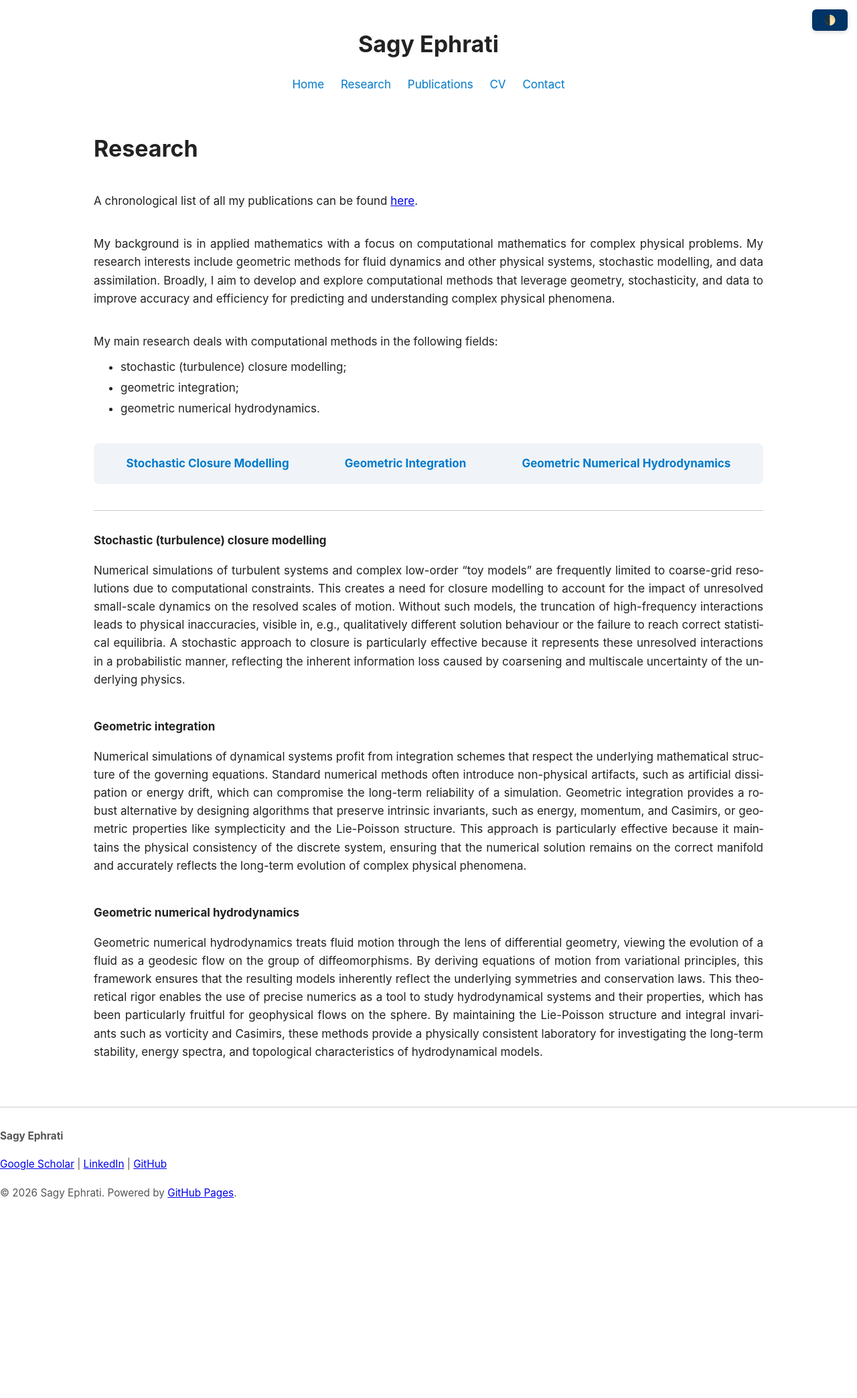
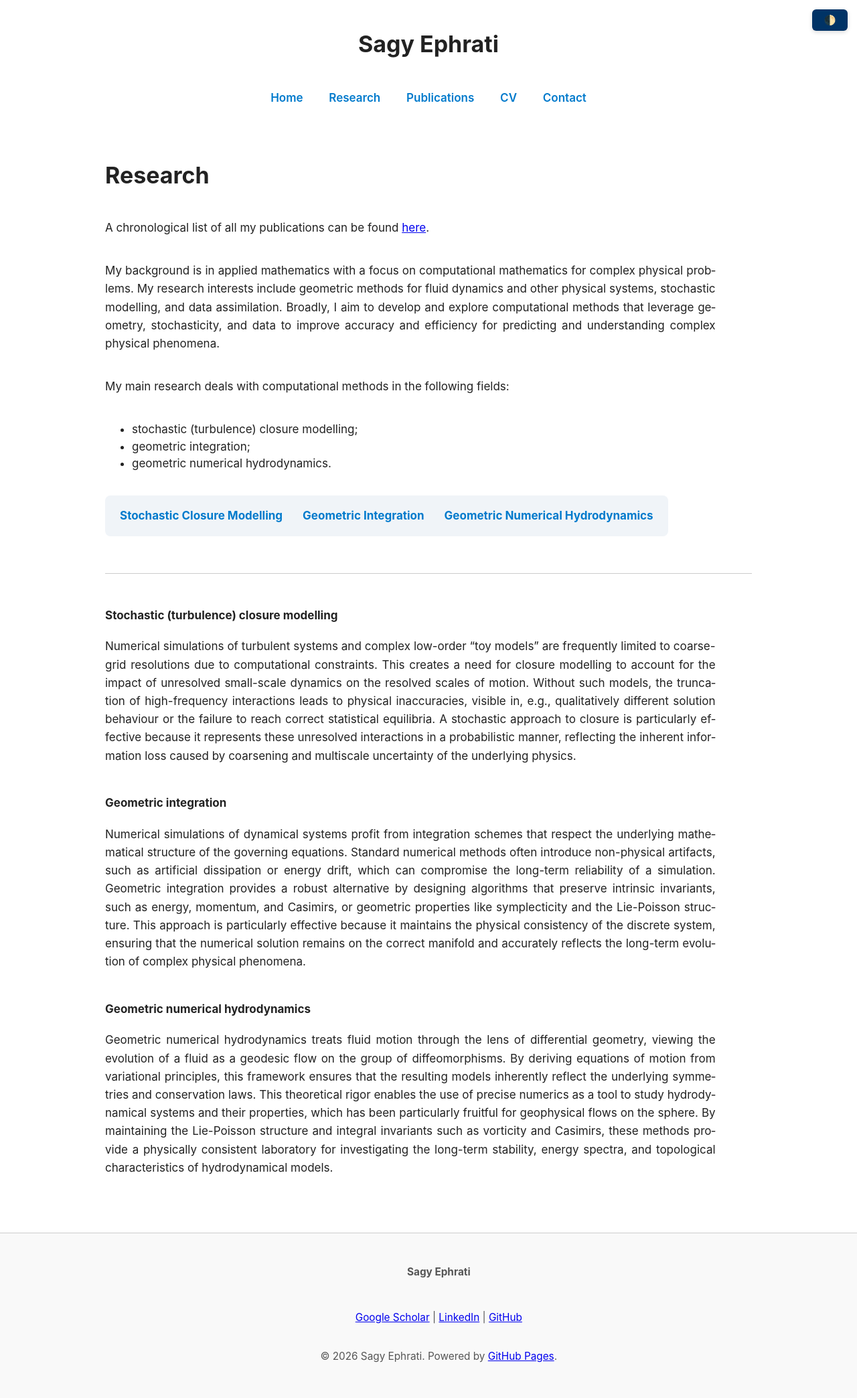
Before and after one commit to sagye/sagye.github.io, a Jekyll site: the page built from research.md, in a window 1280 px wide. Shown: the whole page at 67% size. Built offline with Jekyll 4.4.1, drawn with Linux system fonts in a browser that asks for light colours; before the commit the page ends 1795 px from its top, so only the background shows below that.

Commit message:
Update
Bug fix

```diff
--- a/assets/style.css
+++ b/assets/style.css
@@ -1,22 +1,50 @@
+/* --- 1. General Fixes --- */
 html, body {
   height: 100%;
   margin: 0;
 }
 
-<html lang="en">
+nav {
+  margin-top: 20px;
+  margin-bottom: 20px;
+}
 
-<!-- body {
-  font-family: Georgia, serif;
-  display: flex;
-  flex-direction: column;
-} -->
+nav a {
+  /* Increase the space between links */
+  margin: 0 5px;
 
+  /* Add padding to make them feel like buttons/tabs */
+  padding: 8px 12px;
+
+  text-decoration: none;
+  color: #007acc;
+  font-weight: 600; /* Makes them look more like menu items */
+
+  /* Smooth transition for hover effects */
+  transition: all 0.2s ease-in-out;
+  border-radius: 6px;
+}
+
+/* Add a subtle hover effect to make them feel interactive */
+nav a:hover {
+  background-color: #f0f4f8;
+  color: #0056b3;
+}
+
+/* Dark mode adjustment for the hover effect */
+body.dark-mode nav a:hover {
+  background-color: #2c2c2c;
+  color: #80b3ff;
+}
+
+/* Corrected comment syntax for CSS */
 body {
-  /* 'Inter' or 'Helvetica' look very clean and modern */
   font-family: -apple-system, BlinkMacSystemFont, "Segoe UI", Roboto, Helvetica, Arial, sans-serif;
   font-size: 17px;
   line-height: 1.5;
   color: #222;
+  display: flex;
+  flex-direction: column;
 }
 
 .page-container {
@@ -26,35 +54,70 @@ body {
   max-width: 1000px;
   margin: auto;
   padding: 1em;
+  box-sizing: border-box;
 }
 
 main {
   flex: 1;
 }
 
+/* --- 2. Header & Footer Centering --- */
 header, footer {
   text-align: center;
+  width: 100%;
 }
 
-nav a {
-  margin: 0 10px;
-  text-decoration: none;
-  color: #007acc;
+/* This ensures paragraphs inside the footer don't justify or stick to the left */
+footer p {
+  text-align: center !important;
+  margin-left: auto;
+  margin-right: auto;
+  max-width: 100%; /* Allows the footer text to use the full width to stay centered */
+}
+
+.footer-grid {
+  display: flex;
+  flex-direction: column; /* Stacks the two sections for a cleaner centered look */
+  align-items: center;
+  gap: 10px;
+  margin-bottom: 1em;
 }
 
 footer {
   font-size: 0.9em;
   color: #555;
-  margin-top: 2em;
-  padding-top: 1em;
+  margin-top: 3em;
+  padding: 2em 1em;
   border-top: 1px solid #ccc;
+  background-color: #f9f9f9; /* Light background for the footer area */
 }
+
+/* --- 3. Content Alignment --- */
+p {
+  text-align: justify;
+  text-justify: inter-word;
+  hyphens: auto;
+  line-height: 1.6;
+  margin-bottom: 1.2em;
+  max-width: 85ch;
+  /* Centering the paragraph blocks themselves if they are narrower than the container */
+  margin-left: 0;
+  margin-right: auto;
+}
+
+/* Ensure the title (h1) and nav are centered */
+header h1, nav {
+  text-align: center;
+}
+
+/* --- 4. Rest of your existing styles --- */
 
 .bio-container {
   display: flex;
   align-items: flex-start;
-  gap: 20px;
+  gap: 30px;
   margin-top: 20px;
+  text-align: left;
 }
 
 .bio-text {
@@ -63,54 +126,21 @@ footer {
 
 .bio-image {
   flex: 1;
-  max-width: 300px;
+  max-width: 280px;
   border-radius: 8px;
-  box-shadow: 0 2px 8px rgba(0,0,0,0.2);
+  box-shadow: 0 4px 12px rgba(0,0,0,0.15);
   object-fit: cover;
 }
 
-body.dark-mode {
-  background-color: #121212;
-  color: #e0e0e0;
-}
-
-.dark-mode a {
-  color: #80b3ff;
-}
-
-.dark-mode .card, .dark-mode header, .dark-mode footer {
-  background-color: #121212;
-  border-color: #333;
-}
-
-/* optional tweaks */
-.dark-mode button {
-  background-color: #333;
-  color: #e0e0e0;
-}
-
-/* Optional: fix links inside them */
-body.dark-mode header a,
-body.dark-mode footer a {
-  color: #80b3ff;
-}
-
-/* Optional: fix hover states */
-body.dark-mode header a:hover,
-body.dark-mode footer a:hover {
-  color: #ffffff;
-}
-
-/* Navigation bar at the top of publications */
 /* Navigation bar at the top of publications */
 .pub-nav {
-  background: #f0f4f8;        /* Light blue-grey background */
+  background: #f0f4f8;
   padding: 12px;
   border-radius: 8px;
   margin-bottom: 30px;
   display: flex;
   justify-content: space-around;
-  flex-wrap: wrap;             /* Ensures it doesn't break on mobile */
+  flex-wrap: wrap;
   gap: 10px;
 }
 
@@ -119,130 +149,43 @@ body.dark-mode footer a:hover {
   font-weight: bold;
   color: #007acc;
   padding: 5px 10px;
-  transition: color 0.2s;
 }
 
-.pub-nav a:hover {
-  color: #0056b3;
-  text-decoration: underline;
-}
-
-/* DARK MODE FIX: Ensure the box isn't bright white/grey in dark mode */
-body.dark-mode .pub-nav {
-  background: #2c2c2c;        /* Darker grey background */
-}
-
-body.dark-mode .pub-nav a {
-  color: #80b3ff;             /* Lighter blue for readability */
-}
-
-/* Tiny "Back to Top" links */
-.back-to-top {
-  text-align: right;
-  font-size: 0.8em;
-  margin-bottom: 20px;
-}
-
-/* Ensure the list has enough spacing */
-.pub-list {
-  list-style-type: none;
-  padding-left: 0;
-}
-
-
-/* Style for Tables (Used in CV) */
+/* Table styling for CV */
 table {
   width: 100%;
-  border-collapse: collapse;  /* Removes double borders */
+  border-collapse: collapse;
   margin: 20px 0;
-  font-size: 1rem;
 }
 
 th, td {
   text-align: left;
-  padding: 12px 8px;          /* Adds breathing room in cells */
-  border-bottom: 1px solid #eee; /* Subtle horizontal lines */
+  padding: 12px 8px;
+  border-bottom: 1px solid #eee;
 }
 
-th {
-  font-weight: bold;
-  color: #333;
+td:first-child {
+  width: 25%;
+  font-variant-numeric: tabular-nums;
 }
 
-/* Dark Mode adjustment for tables */
-body.dark-mode th {
-  color: #ffffff;
+/* Headers */
+h2, h3, h4 {
+  text-align: left;
+  margin-bottom: 0.2rem;
 }
 
-body.dark-mode td {
-  border-bottom: 1px solid #333; /* Darker lines for dark mode */
+h4 { margin-top: 1.5rem; }
+
+hr {
+  border: 0;
+  border-top: 1px solid #ccc;
+  margin: 1.5em 0;
+  width: 100%;
 }
 
-/* Optional: Make the first column (dates) slightly narrower */
-td:first-child {
-  width: 25%;
-  color: #666;
-  font-variant-numeric: tabular-nums; /* Keeps dates aligned */
-}
-
-body.dark-mode td:first-child {
-  color: #aaa;
-}
-
-/* Tighten space between research headers and the text below */
-h4 {
-  margin-bottom: 0.05rem; /* Reduces space below the header */
-  margin-top: 1.5rem;    /* Keeps a nice gap above the header to separate sections */
-}
-
-/* Optional: if you use ### headers elsewhere and want them tight too */
-h3 {
-  margin-bottom: 0.1rem;
-}
-
-h2 {
-  margin-bottom: 0.15rem;
-}
-
-hr {
-  border: 0;                  /* Remove default border */
-  border-top: 1px solid #ccc; /* Create a clean solid line */
-  margin: 0.5em 0;              /* Space above and below the line */
-  width: 100%;                /* Force it to span the full width */
-  display: block;             /* Ensure it behaves as a block element */
-}
-
-/* Ensure visibility in Dark Mode */
-body.dark-mode hr {
-  border-top: 1px solid #444;
-}
-
-p {
-  text-align: justify;
-  text-justify: inter-word; /* Improves spacing between words */
-  hyphens: auto;           /* Prevents big gaps by breaking long words */
-  line-height: 1.6;        /* Crucial for readability */
-  margin-bottom: 1.2em;    /* Consistent spacing between paragraphs */
-}
-
-
-/* 1. Reduce the top margin of the list itself */
-ul, ol {
-  margin-top: 0.2em;   /* Default is usually 1em; this brings it much closer */
-  margin-bottom: 1em;  /* Keeps space below the list for the next paragraph */
-}
-
-/* 2. Target lists that follow a paragraph specifically */
-p + ul, p + ol {
-  margin-top: -0.5em;  /* This "pulls" the list up toward the preceding paragraph */
-}
-
-/* 3. If a list follows a header (like your research interests) */
-h4 + ul, h3 + ul {
-  margin-top: 0;       /* Removes the gap entirely when following a section title */
-}
-
-/* 4. Adjust the spacing between list items if they feel too "airy" */
-li {
-  margin-bottom: 0.3em;
-}
+/* Dark Mode fixes */
+body.dark-mode { background-color: #121212; color: #e0e0e0; }
+body.dark-mode footer { background-color: #1a1a1a; border-color: #333; }
+body.dark-mode a { color: #80b3ff; }
+body.dark-mode .pub-nav { background: #2c2c2c; }
```
Also changed, not shown: 2 other files.
